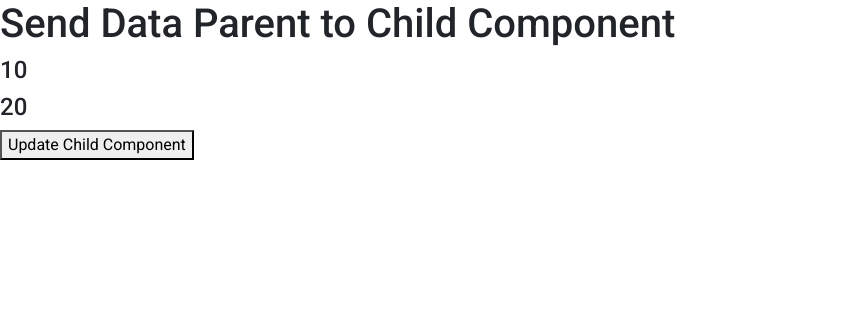
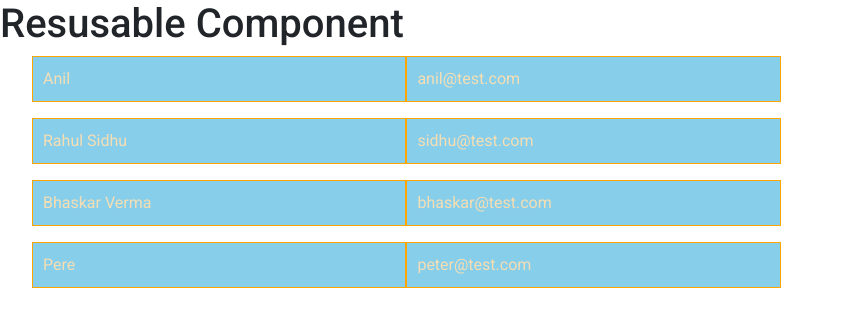
Before and after one commit to faisalmoinuddin99/ProductShut_FrontEnd, an Angular app: page / in a window 1280 px wide. Shown: the top 326 px of the page, without its empty margins (0-844 px from the left). Built offline with nearby package versions, Linux system fonts and the light colour scheme.

Commit message:
Resuable Component

```diff
--- a/src/app/app.component.html
+++ b/src/app/app.component.html
@@ -1,3 +1,5 @@
 <h1>{{title}}</h1>
-<app-child [item1]="data1" [item2]="data2"></app-child>
-<button (click)="updateChild()">Update Child Component</button>
+
+<ul *ngFor="let user of userDeatils">
+    <app-user-details [item]='user'></app-user-details>
+</ul>
--- a/src/app/app.component.ts
+++ b/src/app/app.component.ts
@@ -7,12 +7,20 @@ import {NgForm} from '@angular/forms'
   styleUrls: ['./app.component.css']
 })
 export class AppComponent {
-  title: string = 'Send Data Parent to Child Component';
-  data1 = 10 ;
-  data2 = 20 ;
+  title: string = 'Resusable Component';
 
-  updateChild(){
-    this.data1 = Math.floor(Math.random() * 10)
-    this.data2 = Math.ceil(Math.random() * 10)
-  }
+  userDeatils = [
+    {
+      name: 'Anil', email: "anil@test.com"
+    },
+    {
+      name: 'Rahul Sidhu', email: "sidhu@test.com"
+    },
+    {
+      name: 'Bhaskar Verma', email: "bhaskar@test.com"
+    },
+    {
+      name: 'Pere ', email: "peter@test.com"
+    }
+  ]
 }
--- a/src/app/app.module.ts
+++ b/src/app/app.module.ts
@@ -8,14 +8,16 @@ import { BrowserAnimationsModule } from '@angular/platform-browser/animations'
 import { MatSliderModule } from '@angular/material/slider';
 import {MatButtonModule} from '@angular/material/button'
 import {MatBadgeModule} from '@angular/material/badge';
-import { ChildComponent } from './child/child.component'
+import { UserDetailsComponent } from './user-details/user-details.component';
+
 
 @NgModule({
 
   // used to register components
   declarations: [
     AppComponent,
-    ChildComponent,
+    UserDetailsComponent,
+
 
   ],
   // used to register modules
--- a/src/app/child/child.component.html
+++ /dev/null
@@ -1 +0,0 @@
-<h4>{{item1}}</h4> <span> <h4>{{item2}}</h4></span>
--- a/src/app/child/child.component.ts
+++ /dev/null
@@ -1,17 +0,0 @@
-import { Component, OnInit, Input } from '@angular/core';
-
-@Component({
-  selector: 'app-child',
-  templateUrl: './child.component.html',
-  styleUrls: ['./child.component.css']
-})
-export class ChildComponent implements OnInit {
-
-  constructor() { }
-
-  @Input() item1 = 0
-  @Input() item2 = 0
-  ngOnInit(): void {
-  }
-
-}
--- /dev/null
+++ b/src/app/user-details/user-details.component.css
@@ -0,0 +1,8 @@
+li {
+    display: inline-block;
+    padding: 10px ;
+    background-color: skyblue;
+    width: 30%;
+    color: wheat;
+    border: 1px solid orange;
+}
--- /dev/null
+++ b/src/app/user-details/user-details.component.html
@@ -0,0 +1,2 @@
+<li>{{item.name}}</li>
+<li>{{item.email}}</li>
--- /dev/null
+++ b/src/app/user-details/user-details.component.ts
@@ -0,0 +1,16 @@
+import { Component, OnInit, Input} from '@angular/core';
+
+@Component({
+  selector: 'app-user-details',
+  templateUrl: './user-details.component.html',
+  styleUrls: ['./user-details.component.css']
+})
+export class UserDetailsComponent implements OnInit {
+
+  constructor() { }
+
+  @Input() item: { name: string, email: string } = { name: '', email: '' }
+  ngOnInit(): void {
+  }
+
+}
```
Also changed, not shown: src/app/child/child.component.css (deleted), 1 other file (tests, documents, lock files or other folders).
